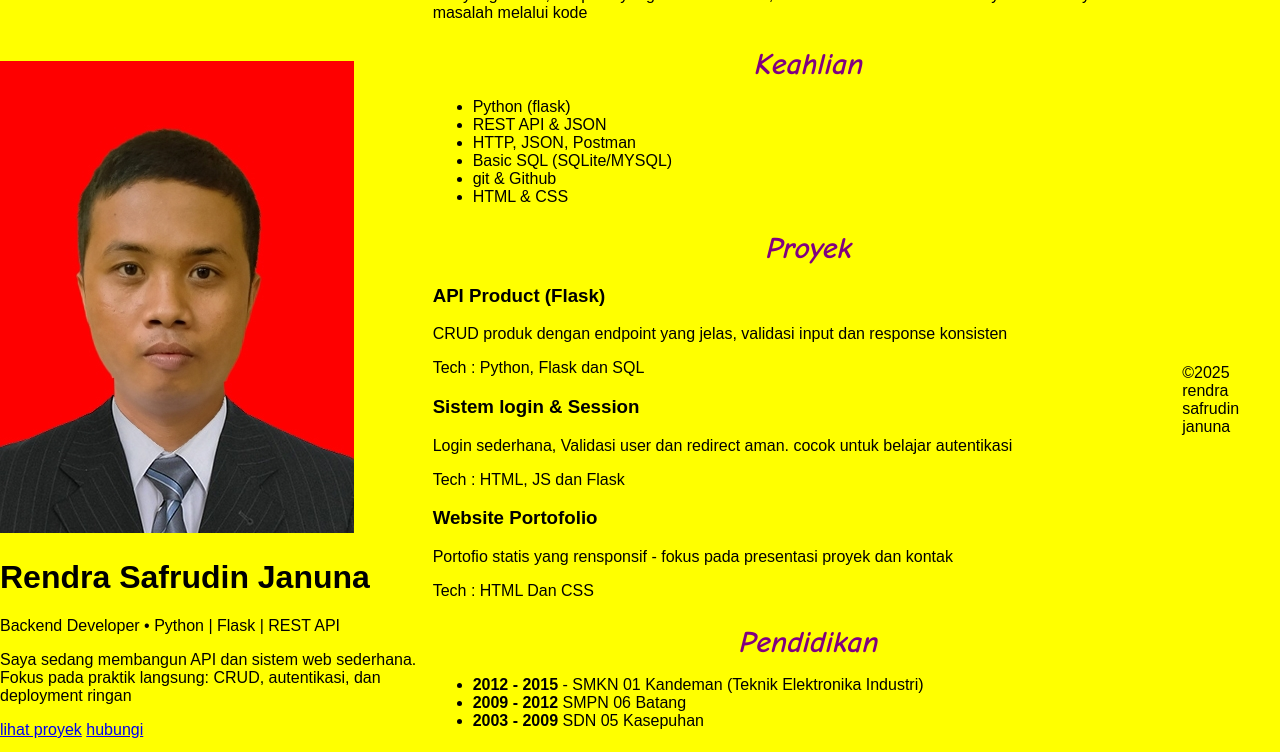
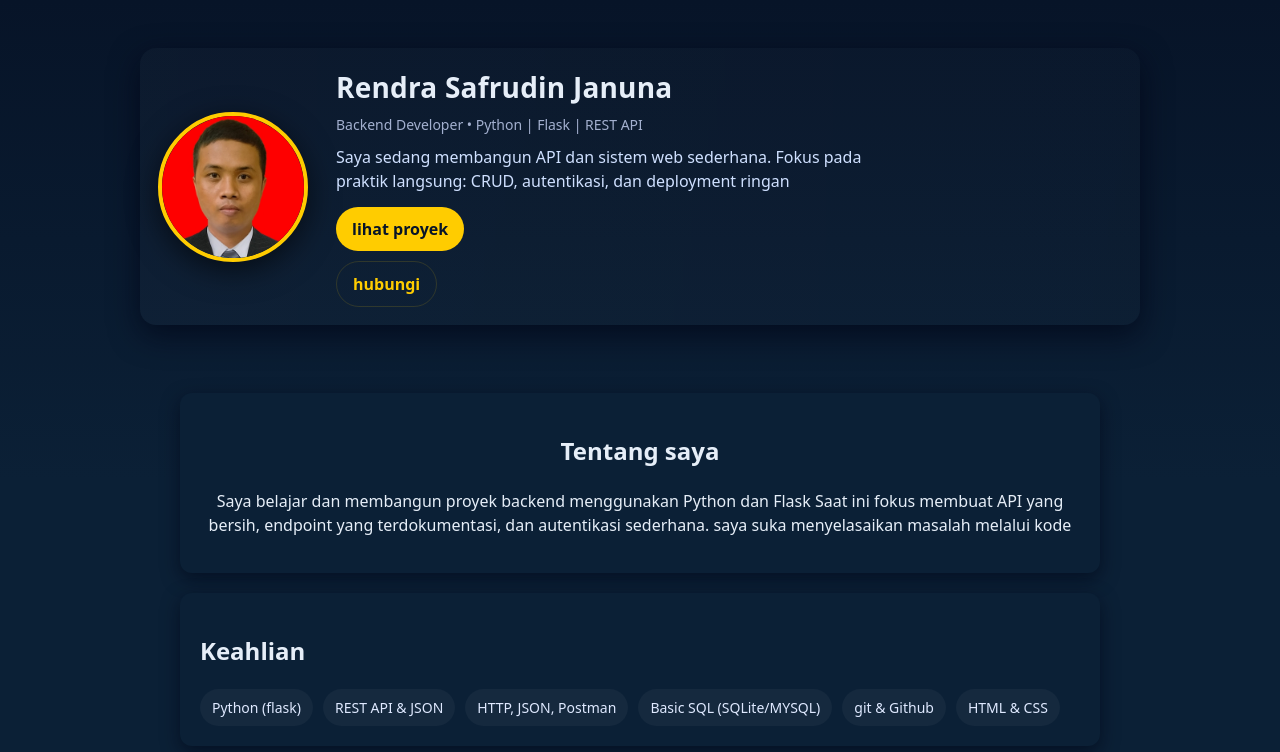
Before and after one commit to rendrasjanuna/Website-rendra, a plain HTML site: page index.html in a window 1280 px wide. Shown: the top 752 px of the page. Drawn offline with Linux system fonts and the light colour scheme.

Commit message:
Add files via upload

```diff
--- a/style.css
+++ b/style.css
@@ -1,51 +1,200 @@
+:root{
+  --bg:#0f1724;
+  --card:#0f1724;
+  --muted:#a3b0cf;
+  --accent:#ffcc00;
+  --primary:#0ea5a4;
+  --glass: rgba(255,255,255,0.04);
+  --glass-strong: rgba(255,255,255,0.04);
+  --radius: 12px;
+}
+*{
+  box-sizing: border-box;
+}
+html,body{
+  height: 100%;
+}
 body {
   margin: 0;
-  font-family: Sans-Serif;
-  background: yellow;
-  color: black;
+  font-family: system-ui, -apple-system;
+  background: linear-gradient(180deg,#071428 0%, #0b2036 60%);
+  color: #e6eef8;
+  -webkit-font-smoothing: antialiased;
+  -moz-osx-font-smoothing: grayscale;
+  line-height: 1.5;
+  padding-bottom: 40px;
+}
+.center{
+  text-align: center;
+  justify-content: center;
+}
+.card{
+  max-width: 920px;
+  margin: 20px auto;
+  padding: 20px;
+  background: #0b2036;
+  border-radius: var(--radius);
+  box-shadow: 0 6px 18px rgba(2,6,23,0.6);
+}
+.hero {
+  padding: 36px 18px;
   display: flex;
+  align-items: center;
   justify-content: center;
+}
+.hero-inner {
+  width: 100%;
+  max-width: 1000px;
+  display: flex;
+  gap: 18px;
   align-items: center;
-  height: 100vh;
+  padding: 18px;
+  border-radius: 16px;
+  background: linear-gradient(90deg, rgba(255,255,255,0.02), rgba(255,255,255,0.01));
+  box-shadow: 0 10px 30px rgba(2,6,23,0.7);
 }
-.login.container {
-  background: purple;
-  padding: 30px;
+.avatar {
+  width: 132px;
+  height: 132px;
+  border-radius: 50%;
+  object-fit: cover;
+  border: 4px solid var(--accent);
+  box-shadow: 0 8px 30px rgba(0,0,0,0.6);
+  flex: 0 0 132px;
+}
+.hero-text h1 {
+  margin: 0 0 6px 0;
+  font-size: 22px;
+  letter-spacing: 0.2px;
+}
+.role {
+  color: var(--muted);
+  margin: 0 0 10px 0;
+  font-weight: 500;
+  font-size: 14px;
+}
+.lead {
+  text-align: left;
+  margin-top: 4px;
+  margin: 0 0 14px 0;
+  color: #cfe0ff;
+  max-width: 60ch;
+}
+.hero-octa {
+  display: flex;
+  flex-direction: column;
+  gap: 10px;
+  align-items: flex-start;
+}
+.btn {
+  display: inline-block;
+  width: auto;
+  padding: 10px 16px;
+  border-radius: 999px;
+  text-decoration: none;
+  text-align: center;
+  font-weight: 600;
+  cursor: pointer;
+  border: 0;
+}
+.btn.primary {
+  background: var(--accent);
+  color: #071428;
+  margin-right: 10px;
+}
+.btn.ghost {
+  background: transparent;
+  color: var(--accent);
+  border: 1px solid rgba(255,204,0,0.14);
+}
+.skill-list {
+  display: flex;
+  flex-wrap: wrap;
+  gap: 10px;
+  padding: 0;
+  margin: 12px 0 0 0;
+  list-style: none;
+}
+.skill-list li {
+  background: var(--glass);
+  padding: 8px 12px;
+  border-radius: 999px;
+  font-size: 14px;
+  color: #dfe9ff;
+}
+.projects-grid {
+  display: grid;
+  gap: 16px;
+  grid-template-columns: repeat(1, 1fr);
+}
+.project {
+  background: linear-gradient(180deg, rgba(255,255,255,0.02), rgba(255,255,255,0.01));
+  padding: 14px;
   border-radius: 10px;
-  box-shadow: 0 0 10px rgba(0,0,0,0.5);
-  width: 300px;
+  min-height: 110px;
 }
-h2 {
+.project h3 {
+  margin: 0 0 6px 0;
+}
+.project .meta {
+  font-size: 13px;
+  color: var(--muted);
+}
+.edu-list {
+  list-style: none;
+  padding: 0;
+  margin: 8px 0 0 0;
+}
+.edu-list li {
+  padding: 8px 0;
+  border-bottom: 1px dashed rgba(255,255,255,0.03);
+}
+a {
+  color: var(--accent);
+}
+a:hover {
+  opacity: 0.9;
+}
+.site-footer {
   text-align: center;
-  margin-bottom: 10px;
-  color: purple;
-  font-family: Comic Sans MS;
-  font-size: 30px;
-  font-style: oblique;
+  color: var(--muted);
+  margin-top: 24px;
+  font-size: 14px;
 }
-.input-group {
-  margin-bottom: 5px;
+@media(min-width: 760px) {
+  .hero-inner {
+    display: flex;
+  }
+  .projects-grid {
+    grid-template-columns: repeat(2, 1fr);
+  }
+  .hero-text{
+    flex: 1;
+  }
+  .hero {
+    padding: 48px 18px;
+  }
 }
-label {
-  display: block;
+
+@media(min-width: 1024px) {
+  .projects-grid {
+    grid-template-columns: repeat(3 1fr)
+  }
+  .hero-inner {
+    gap: 28px;
+  }
+  .avatar {
+    width: 150px;
+    height: 150px;
+    flex: 0 0 150px;
+  }
+  .hero-text h1 {
+    font-size: 28px;
+  }
 }
-input {
-  width: 100%;
-  padding: 10px;
-  border: none;
-  border-radius: 5px;
-  outline: none;
+
+@media(prefers-reduced-motion: reduce) {
+  *{
+    transition: none!important;
+  }
 }
-button {
-  width: 100%;
-  padding: 10px;
-  background: green;
-  border: none;
-  border-radius: 5px;
-  cursor: pointer;
-  font-weight: bold;
-}
-button:hover {
-  background: orange;
-
-}
```
